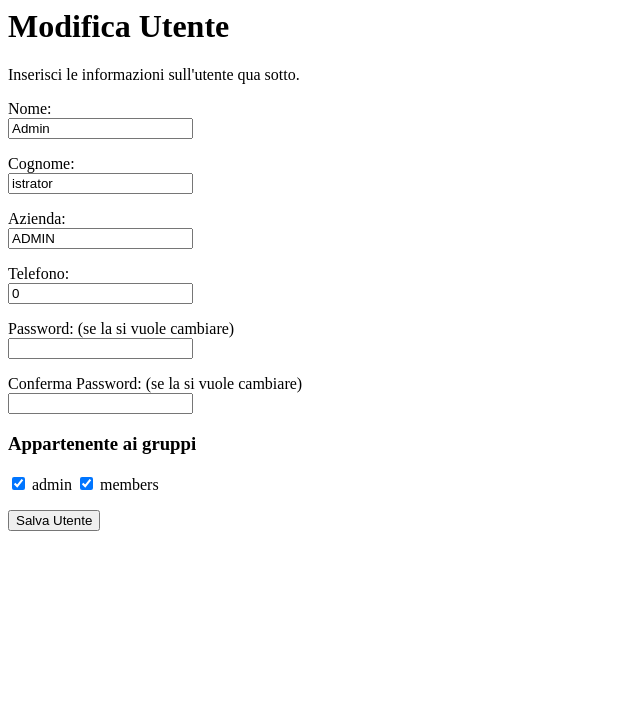
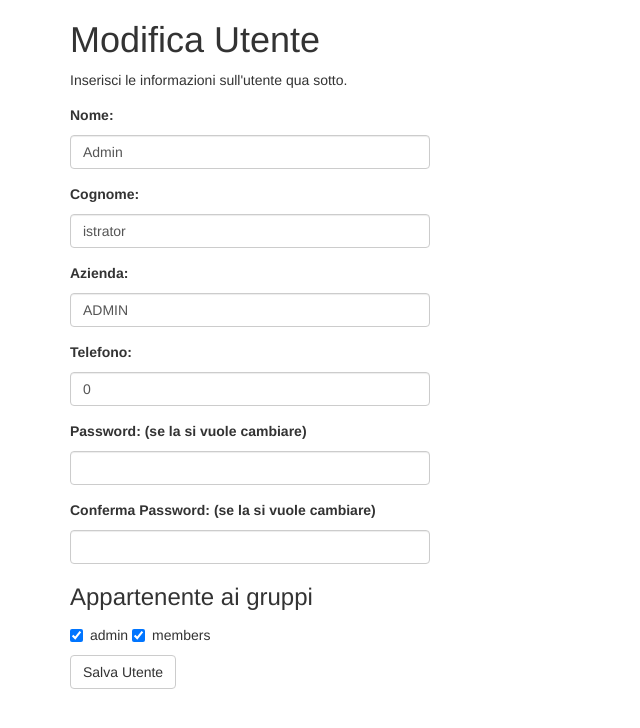
Before and after one commit to AsoStrife/CodeIgniter-Base-Project, a CodeIgniter app: page /database/auth/edit_user/1 in a window 1280 px wide. Shown: the top 728 px of the page, without its empty margins (0-640 px from the left). Run offline with CodeIgniter, Linux system fonts and the light colour scheme; the visitor is signed in with stand-in values (Sample User, id 1); data comes from the database, SQL or seed files in the repository.

Commit message:
Fixed change_password, create_group, create_user, edit_group, edit_user, login

```diff
--- a/application/controllers/Auth.php
+++ b/application/controllers/Auth.php
@@ -792,12 +792,14 @@ class Auth extends CI_Controller {
 			'type'    => 'text',
 			'value'   => $this->form_validation->set_value('group_name', $group->name),
 			$readonly => $readonly,
+			'class' => 'form-control'
 		);
 		$this->data['group_description'] = array(
 			'name'  => 'group_description',
 			'id'    => 'group_description',
 			'type'  => 'text',
 			'value' => $this->form_validation->set_value('group_description', $group->description),
+			'class' => 'form-control'
 		);
 
 		$this->_render_page('auth/edit_group', $this->data);
--- a/application/views/auth/change_password.php
+++ b/application/views/auth/change_password.php
@@ -3,7 +3,7 @@
 
 <div class="container">
 	<div class="row">
-		<div class="col-md-4">
+		<div class="col-lg-4">
 
 			<?php echo form_open("auth/change_password");?>
 
--- a/application/views/auth/create_group.php
+++ b/application/views/auth/create_group.php
@@ -3,7 +3,7 @@
 
 <div class="container">
 	<div class="row">
-		<div class="col-md-4">
+		<div class="col-lg-4">
 
 			<?php echo form_open("auth/create_group");?>
 
--- a/application/views/auth/create_user.php
+++ b/application/views/auth/create_user.php
@@ -1,11 +1,9 @@
 <?php defined('BASEPATH') OR exit('No direct script access allowed'); ?>
 <?php $this->load->view('inc/header'); ?>
 
-
-
 <div class="container">
 	<div class="row">
-		<div class="col-md-4">
+		<div class="col-lg-4">
 
 			<?php echo form_open("auth/create_user");?>
 
--- a/application/views/auth/edit_user.php
+++ b/application/views/auth/edit_user.php
@@ -1,45 +1,68 @@
-<h1><?php echo lang('edit_user_heading');?></h1>
-<p><?php echo lang('edit_user_subheading');?></p>
+<?php defined('BASEPATH') OR exit('No direct script access allowed'); ?>
+<?php $this->load->view('inc/header'); ?>
 
-<div id="infoMessage"><?php echo $message;?></div>
+<div class="container">
+	<div class="row">
+		<div class="col-lg-4">
 
 			<?php echo form_open(uri_string());?>
 
-      <p>
-            <?php echo lang('edit_user_fname_label', 'first_name');?> <br />
+			<div class="form-group">
+				<h1><?php echo lang('edit_user_heading');?></h1>
+				<p><?php echo lang('edit_user_subheading');?></p>
+			</div>
+
+			<?php if(isset($message) && trim($message) != ''): ?>
+				<div class="alert alert-danger" role="alert">
+					<button type="button" class="close" data-dismiss="alert" aria-label="Close"><span aria-hidden="true">&times;</span></button>
+					<?php echo $message;?>
+				</div>
+			<? endif;?>
+
+			<div class="form-group <? if(form_error('first_name')) echo 'has-error'?>">
+				<label for="first_name" class="control-label"> <?php echo lang('edit_user_fname_label', 'first_name');?> </label>
 					<?php echo form_input($first_name);?>
-      </p>
+				<span class="help-block"> <?php echo form_error('first_name'); ?> </span>
+			</div>
 
-      <p>
-            <?php echo lang('edit_user_lname_label', 'last_name');?> <br />
+			<div class="form-group <? if(form_error('last_name')) echo 'has-error'?>">
+				<label for="last_name" class="control-label"> <?php echo lang('edit_user_lname_label', 'last_name');?> </label>
 					<?php echo form_input($last_name);?>
-      </p>
+				<span class="help-block"> <?php echo form_error('last_name'); ?> </span>
+			</div>
 
-      <p>
-            <?php echo lang('edit_user_company_label', 'company');?> <br />
+			<div class="form-group <? if(form_error('company')) echo 'has-error'?>">
+				<label for="company" class="control-label"> <?php echo lang('edit_user_company_label', 'company');?> </label>
 					<?php echo form_input($company);?>
-      </p>
+				<span class="help-block"> <?php echo form_error('company'); ?> </span>
+			</div>
 
-      <p>
-            <?php echo lang('edit_user_phone_label', 'phone');?> <br />
+			<div class="form-group <? if(form_error('phone')) echo 'has-error'?>">
+				<label for="phone" class="control-label"> <?php echo lang('edit_user_phone_label', 'phone');?> </label>
 					<?php echo form_input($phone);?>
-      </p>
+				<span class="help-block"> <?php echo form_error('phone'); ?> </span>
+			</div>
 
-      <p>
-            <?php echo lang('edit_user_password_label', 'password');?> <br />
+			<div class="form-group <? if(form_error('password')) echo 'has-error'?>">
+				<label for="password" class="control-label"> <?php echo lang('edit_user_password_label', 'password');?> </label>
 					<?php echo form_input($password);?>
-      </p>
+				<span class="help-block"> <?php echo form_error('password'); ?> </span>
+			</div>
 
-      <p>
-            <?php echo lang('edit_user_password_confirm_label', 'password_confirm');?><br />
+			<div class="form-group <? if(form_error('password_confirm')) echo 'has-error'?>">
+				<label for="password_confirm" class="control-label"> <?php echo lang('edit_user_password_confirm_label', 'password_confirm');?> </label>
 					<?php echo form_input($password_confirm);?>
-      </p>
+				<span class="help-block"> <?php echo form_error('password_confirm'); ?> </span>
+			</div>
 
 			<?php if ($this->ion_auth->is_admin()): ?>
+				<div class="form-group">
+					<h3><?php echo lang('edit_user_groups_heading');?></h3>
+				</div>
 
-          <h3><?php echo lang('edit_user_groups_heading');?></h3>
+				<div class="checkbox">
 				<?php foreach ($groups as $group):?>
-              <label class="checkbox">
+
 					<?php
 						$gID=$group['id'];
 						$checked = null;
@@ -51,16 +74,25 @@
 							}
 						}
 	              	?>
+					<label>
 						<input type="checkbox" name="groups[]" value="<?php echo $group['id'];?>"<?php echo $checked;?>>
 	              		<?php echo htmlspecialchars($group['name'],ENT_QUOTES,'UTF-8');?>
 	              	</label>
 	          <?php endforeach?>
+	          </div><!-- ./checkbox -->
 
-      <?php endif ?>
+			<?php endif; ?>
 
 			<?php echo form_hidden('id', $user->id);?>
 			<?php echo form_hidden($csrf); ?>
 
-      <p><?php echo form_submit('submit', lang('edit_user_submit_btn'));?></p>
+      		<div class="form-group">
+				<?php echo form_submit('submit', lang('edit_user_submit_btn'), array("class" => 'btn btn-default'));?>
+			</div>
 
 			<?php echo form_close();?>
+		</div> <!-- ./ col-lg-4 -->
+	</div> <!-- ./ row -->
+</div> <!-- ./ container -->
+
+<?php $this->load->view('inc/footer'); ?>
```
Also changed, not shown: application/views/auth/edit_group.php (+38 -14 lines), application/views/auth/login.php (+5 -5 lines). Lines whose indentation alone changed are shown as unchanged.
